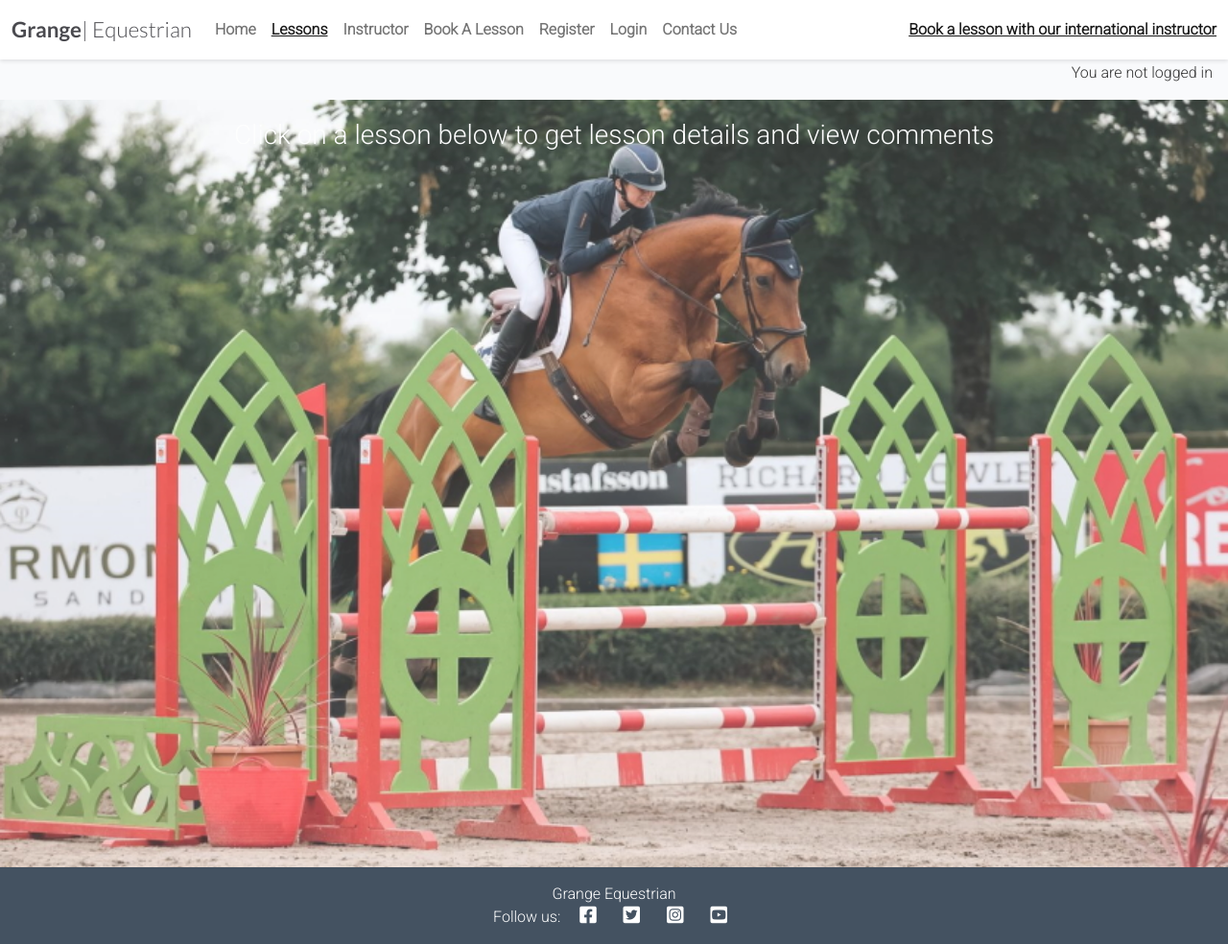
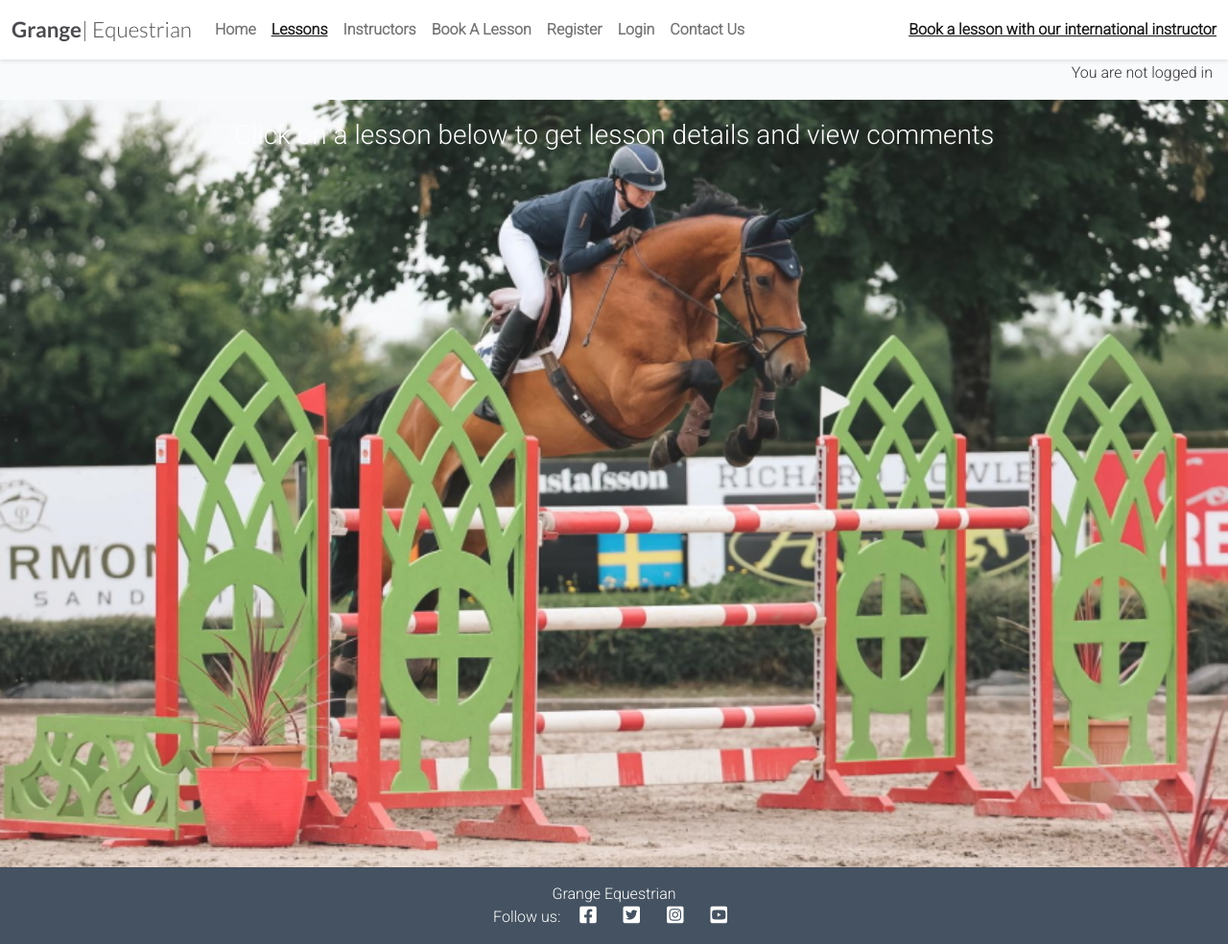
Before and after one commit to Declan444/Castlelost-Stud, a Django app: page /lessons/ in a window 1280 px wide. Shown: the whole page at 96% size. Run offline with Django 4.2, Linux system fonts and the light colour scheme; data that the repository does not hold is empty.

```diff
--- a/static/css/style.css
+++ b/static/css/style.css
@@ -59,7 +59,7 @@ body {
     background-image: url('/static/images/hollyjumping.jpg');
     background-size: cover;
     background-position: center;
-    opacity: 0.8;
+    opacity: 0.9;
     /* Make the image faint */
     min-height: 100vh;
     /* Ensure the background covers the full height */
@@ -69,7 +69,7 @@ body {
 }
 
 .lessons-page .card {
-    background-color: rgba(255, 255, 255, 0.9);
+    background-color: rgba(255, 255, 255, 0.8);
     /* Slightly transparent white background for cards */
     border-radius: 5%;
     border: 2px solid #445261;
--- a/templates/base.html
+++ b/templates/base.html
@@ -53,7 +53,7 @@
                     </li>
                     <li class="nav-item">
                         <a class="nav-link {% if request.path == about_url %}active{%endif%}" aria-current="page"
-                            href="{% url 'about' %}"><b>Instructor</b></a>
+                            href="{% url 'about' %}"><b>Instructors</b></a>
                     </li>
                     <li class="nav-item">
                         <a class="nav-link {% if request.path == '/book-a-lesson/' %}active{% endif %}" aria-current="page" href="{% url 'book_a_lesson' %}"><b>Book A Lesson</b></a>
```
Also changed, not shown: 1 other file.
